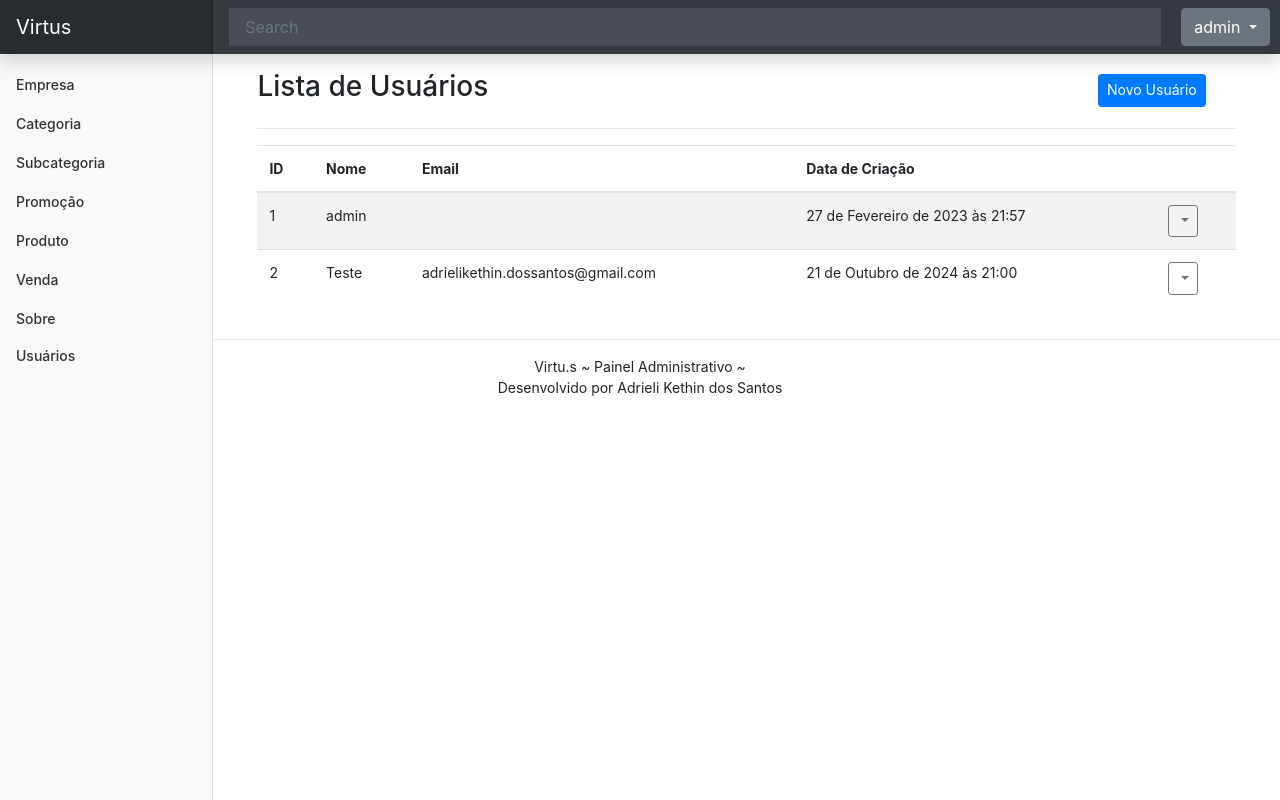
After one commit to AdrieliKet/lojaVirtualVirtus, a Django app: page /usuarios/ in a window 1280 px wide. The commit adds this page. Run offline with Django 4.2, Linux system fonts and the light colour scheme; a user stored in the database is signed in; data comes from the database, SQL or seed files in the repository; both versions use the stored data as it was after the commit; some libraries are stand-ins or nearby versions.

Commit message:
criação da tela inicial, acesso por grupo de usuário, separação de objetos por usuário, criação das telas listagem e cadastro de usuários

```diff
--- /dev/null
+++ b/cadastros/templates/cadastros/list/usuario.html
@@ -0,0 +1,54 @@
+{% extends 'paginas/modelo.html' %}
+
+{% load static %}
+
+{% block conteudo %}
+<div class="row justify-content-center align-items-center mt-3">
+    <div class="col-md-10">
+        <h3 class="">Lista de Usuários</h3>
+    </div>
+    <div class="col-md">
+        <a href="{% url 'user-register' %}" class="btn btn-primary btn-sm">
+            <i class="bi bi-plus-lg"></i>
+            Novo Usuário
+        </a>
+    </div>
+</div>
+
+<hr>
+<div class="table-responsive-lg">
+    <table class="table table-striped">
+        <thead>
+            <tr>
+                <th>ID</th>
+                <th>Nome</th>
+                <th>Email</th>
+                <th>Data de Criação</th>
+                <th></th>
+            </tr>
+        </thead>
+        <tbody>
+            {% for usuario in usuarios %}
+                <tr>
+                    <td>{{ usuario.id }}</td>
+                    <td>{{ usuario.username }}</td>
+                    <td>{{ usuario.email }}</td>
+                    <td>{{ usuario.date_joined }}</td>
+                    <td>
+                        <div class="dropdown">
+                            <a class="btn btn-sm btn-outline-secondary dropdown-toggle" href="#" role="button"
+                                data-bs-toggle="dropdown" aria-expanded="false">
+                                <i class="bi bi-gear"></i>
+                            </a>
+                        </div>
+                    </td>
+                </tr>
+                {% empty %}
+                <tr>
+                    <th colspan="100%">Nenhum registro encontrado.</th>
+                </tr>
+            {% endfor %}
+        </tbody>
+    </table>
+    </div>
+{% endblock %}
--- a/cadastros/templates/cadastros/list/venda.html
+++ b/cadastros/templates/cadastros/list/venda.html
@@ -30,6 +30,7 @@
                 <th>Promoção</th>
                 <th>Pago</th>
                 <th>Pegue e Monte</th>
+                <th></th>
             </tr>
         </thead>
         <tbody>
--- a/cadastros/urls.py
+++ b/cadastros/urls.py
@@ -5,6 +5,8 @@ from .views import SubcategoriaCreate, SubcategoriaUpdate, SubcategoriaList, Sub
 from .views import PromocaoCreate, PromocaoUpdate, PromocaoList, PromocaoDetail, PromocaoDelete
 from .views import ProdutoCreate, ProdutoUpdate, ProdutoList, ProdutoDetail, ProdutoDelete
 from .views import VendaCreate, VendaUpdate, VendaList, VendaDetail, VendaDelete
+from .views import UserRegisterView, UserListView, UserUpdateView, UserDeleteView
+from .views import home
 
 urlpatterns = [
 
@@ -46,4 +48,11 @@ urlpatterns = [
     path("detalhar/promocao/<int:pk>/",  PromocaoDetail.as_view(), name="detalhar-promocao"),
     path("detalhar/produto/<int:pk>/", ProdutoDetail.as_view(), name="detalhar-produto"),
     path("detalhar/venda/<int:pk>/", VendaDetail.as_view(), name="detalhar-venda"),
+
+    path('register/', UserRegisterView.as_view(), name='user-register'),
+    path('usuarios/', UserListView.as_view(), name='listar-usuarios'),
+    path('editar/usuario/<int:pk>/', UserUpdateView.as_view(), name='editar-usuario'),
+    path('excluir/usuario/<int:pk>/', UserDeleteView.as_view(), name='excluir-usuario'),
+
+    path('', home, name='home'),
 ]
--- a/cadastros/views.py
+++ b/cadastros/views.py
@@ -9,9 +9,22 @@ from django.views.generic.list import ListView
 from django.views.generic.detail import DetailView
 from django.contrib.auth.mixins import LoginRequiredMixin
 from django.shortcuts import get_object_or_404
+from django.urls import reverse_lazy
+from .forms import CustomUserCreationForm
+from django.contrib.auth.mixins import UserPassesTestMixin
+from django.contrib.auth.decorators import login_required
+from django.contrib.auth.models import User
+from django.shortcuts import redirect
+from django.shortcuts import render
 
 
-class EmpresaCreate(CreateView, LoginRequiredMixin):
+from django.views.generic.edit import CreateView
+from django.contrib.auth.mixins import LoginRequiredMixin, UserPassesTestMixin
+from django.urls import reverse_lazy
+from django.shortcuts import redirect
+from .models import Empresa
+
+class EmpresaCreate(LoginRequiredMixin, UserPassesTestMixin, CreateView):
     model = Empresa
     fields = ["nome", "email", "telefone", "documento", "endereco"]
     template_name = "cadastros/form.html"
@@ -22,10 +35,17 @@ class EmpresaCreate(CreateView, LoginRequiredMixin):
         dados["titulo"] = "Cadastro de Empresa"
         return dados
 
-    # def form_valid(self, form):
-    #     form.instance.cadastrado_por = self.request.user
-    #     form.instance.alterado_por = self.request.user
-    #     return super().form_valid(form)
+    def form_valid(self, form):
+        form.instance.cadastrado_por = self.request.user
+        form.instance.alterado_por = self.request.user
+        return super().form_valid(form)
+
+    def test_func(self):
+        return self.request.user.is_superuser or self.request.user.groups.filter(name='admin').exists()
+
+    def handle_no_permission(self):
+        return redirect('login')
+
 
 
 class CategoriaCreate(CreateView, LoginRequiredMixin):
@@ -39,10 +59,10 @@ class CategoriaCreate(CreateView, LoginRequiredMixin):
         dados["titulo"] = "Cadastro de Categoria"
         return dados
 
-    # def form_valid(self, form):
-    #     form.instance.cadastrado_por = self.request.user
-    #     form.instance.alterado_por = self.request.user
-    #     return super().form_valid(form)
+    def form_valid(self, form):
+        form.instance.cadastrado_por = self.request.user
+        form.instance.alterado_por = self.request.user
+        return super().form_valid(form)
 
 
 class SubcategoriaCreate(CreateView, LoginRequiredMixin):
@@ -57,10 +77,10 @@ class SubcategoriaCreate(CreateView, LoginRequiredMixin):
         dados["titulo"] = "Cadastro de Subcategoria"
         return dados
 
-    # def form_valid(self, form):
-    #     form.instance.cadastrado_por = self.request.user
-    #     form.instance.alterado_por = self.request.user
-    #     return super().form_valid(form)
+    def form_valid(self, form):
+        form.instance.cadastrado_por = self.request.user
+        form.instance.alterado_por = self.request.user
+        return super().form_valid(form)
 
 
 class PromocaoCreate(CreateView, LoginRequiredMixin):
@@ -74,10 +94,10 @@ class PromocaoCreate(CreateView, LoginRequiredMixin):
         dados["titulo"] = "Cadastro de Promoção"
         return dados
 
-    # def form_valid(self, form):
-        # form.instance.cadastrado_por = self.request.user
-        # form.instance.alterado_por = self.request.user
-        # return super().form_valid(form)
+    def form_valid(self, form):
+        form.instance.cadastrado_por = self.request.user
+        form.instance.alterado_por = self.request.user
+        return super().form_valid(form)
 
 
 class ProdutoCreate(CreateView, LoginRequiredMixin):
@@ -91,10 +111,10 @@ class ProdutoCreate(CreateView, LoginRequiredMixin):
         dados["titulo"] = "Cadastro de Produtos"
         return dados
 
-    # def form_valid(self, form):
-    #     form.instance.cadastrado_por = self.request.user
-    #     form.instance.alterado_por = self.request.user
-    #     return super().form_valid(form)
+    def form_valid(self, form):
+        form.instance.cadastrado_por = self.request.user
+        form.instance.alterado_por = self.request.user
+        return super().form_valid(form)
 
 
 class VendaCreate(CreateView, LoginRequiredMixin):
@@ -109,16 +129,16 @@ class VendaCreate(CreateView, LoginRequiredMixin):
         dados["titulo"] = "Cadastro de Vendas"
         return dados
 
-    # def form_valid(self, form):
-    #     form.instance.cadastrado_por = self.request.user
-    #     form.instance.alterado_por = self.request.user
-    #     return super().form_valid(form)
+    def form_valid(self, form):
+        form.instance.cadastrado_por = self.request.user
+        form.instance.alterado_por = self.request.user
+        return super().form_valid(form)
 
 
 #########################################################################################################################
 
 
-class EmpresaUpdate(UpdateView, LoginRequiredMixin):
+class EmpresaUpdate(UpdateView, LoginRequiredMixin, UserPassesTestMixin):
     model = Empresa
     fields = ["nome", "email", "telefone", "documento", "endereco"]
     template_name = "cadastros/form.html"
@@ -129,9 +149,19 @@ class EmpresaUpdate(UpdateView, LoginRequiredMixin):
         dados["titulo"] = "Alterar Empresa"
         return dados
 
-    # def form_valid(self, form):
-    #     form.instance.alterado_por = self.request.user
-    #     return super().form_valid(form)
+    def form_valid(self, form):
+        form.instance.alterado_por = self.request.user
+        return super().form_valid(form)
+
+    def get_queryset(self):
+        self.object_list = Empresa.objects.filter(cadastrado_por=self.request.user)
+        return self.object_list
+
+    def test_func(self):
+        return self.request.user.is_superuser or self.request.user.groups.filter(name='admin').exists()
+
+    def handle_no_permission(self):
+        return redirect('login')
 
 
 
@@ -146,9 +176,9 @@ class CategoriaUpdate(UpdateView, LoginRequiredMixin):
         dados["titulo"] = "Alterar Categoria"
         return dados
 
-    # def form_valid(self, form):
-    #     form.instance.alterado_por = self.request.user
-    #     return super().form_valid(form)
+    def form_valid(self, form):
+        form.instance.alterado_por = self.request.user
+        return super().form_valid(form)
 
 
 
@@ -165,9 +195,9 @@ class SubcategoriaUpdate(UpdateView, LoginRequiredMixin):
         dados["titulo"] = "Alterar Subcategoria"
         return dados
 
-    # def form_valid(self, form):
-    #     form.instance.alterado_por = self.request.user
-    #     return super().form_valid(form)
+    def form_valid(self, form):
+        form.instance.alterado_por = self.request.user
+        return super().form_valid(form)
 
 
 
@@ -183,9 +213,13 @@ class PromocaoUpdate(UpdateView, LoginRequiredMixin):
         dados["titulo"] = "Alterar Promoção"
         return dados
 
-    # def form_valid(self, form):
-    #     form.instance.alterado_por = self.request.user
-    #     return super().form_valid(form)
+    def form_valid(self, form):
+        form.instance.alterado_por = self.request.user
+        return super().form_valid(form)
+
+    def get_queryset(self):
+        self.object_list = Promocao.objects.filter(cadastrado_por=self.request.user)
+        return self.object_list
 
 
 
@@ -200,9 +234,9 @@ class ProdutoUpdate(UpdateView, LoginRequiredMixin):
         dados["titulo"] = "Alterar Produto"
         return dados
 
-    # def form_valid(self, form):
-    #     form.instance.alterado_por = self.request.user
-    #     return super().form_valid(form)
+    def form_valid(self, form):
+        form.instance.alterado_por = self.request.user
+        return super().form_valid(form)
 
 
 class VendaUpdate(UpdateView, LoginRequiredMixin):
@@ -217,19 +251,28 @@ class VendaUpdate(UpdateView, LoginRequiredMixin):
         dados["titulo"] = "Alterar Venda"
         return dados
 
-    # def form_valid(self, form):
-    #     form.instance.alterado_por = self.request.user
-    #     return super().form_valid(form)
+    def form_valid(self, form):
+        form.instance.alterado_por = self.request.user
+        return super().form_valid(form)
 
 
 #########################################################################################################
 
 
-class EmpresaDelete(DeleteView, LoginRequiredMixin):
+class EmpresaDelete(DeleteView, LoginRequiredMixin, UserPassesTestMixin):
     model = Empresa
     template_name = "cadastros/delete.html"
     success_url = reverse_lazy("listar-empresa")
 
+    def get_queryset(self):
+        self.object_list = Empresa.objects.filter(cadastrado_por=self.request.user)
+        return self.object_list
+
+    def test_func(self):
+        return self.request.user.is_superuser or self.request.user.groups.filter(name='admin').exists()
+
+    def handle_no_permission(self):
+        return redirect('login')
 
 
 class CategoriaDelete(DeleteView, LoginRequiredMixin):
@@ -250,6 +293,10 @@ class PromocaoDelete(DeleteView, LoginRequiredMixin):
     model = Promocao
     template_name = "cadastros/delete.html"
     success_url = reverse_lazy("listar-promocao")
+
+    def get_queryset(self):
+        self.object_list = Promocao.objects.filter(cadastrado_por=self.request.user)
+        return self.object_list
 
 
 
@@ -272,13 +319,23 @@ class VendaDelete(DeleteView, LoginRequiredMixin):
 ##################################################
 
 
-class EmpresaList(ListView, LoginRequiredMixin):
+class EmpresaList(ListView, LoginRequiredMixin, UserPassesTestMixin):
     model = Empresa
     template_name = "cadastros/list/empresa.html"
 
-    # def get_queryset(self):
-    #     self.object_list = Empresa.objects.filter(cadastrado_por=self.request.user)
-    #     return self.object_list
+    def get_queryset(self):
+        self.object_list = Empresa.objects.filter(cadastrado_por=self.request.user)
+        return self.object_list
+
+    def get_queryset(self):
+        self.object_list = Empresa.objects.filter(cadastrado_por=self.request.user)
+        return self.object_list
+
+    def test_func(self):
+        return self.request.user.is_superuser or self.request.user.groups.filter(name='admin').exists()
+
+    def handle_no_permission(self):
+        return redirect('login')
 
 
 class CategoriaList(ListView, LoginRequiredMixin):
@@ -295,6 +352,14 @@ class PromocaoList(ListView, LoginRequiredMixin):
     model = Promocao
     template_name = "cadastros/list/promocao.html"
 
+    def get_queryset(self):
+        self.object_list = Promocao.objects.filter(cadastrado_por=self.request.user)
+        return self.object_list
+
+    def get_queryset(self):
+        self.object_list = Promocao.objects.filter(cadastrado_por=self.request.user)
+        return self.object_list
+
 
 class ProdutoList(ListView, LoginRequiredMixin):
     model = Produto
@@ -308,9 +373,15 @@ class VendaList(ListView, LoginRequiredMixin):
 ##################################################
 
 
-class EmpresaDetail(DetailView, LoginRequiredMixin):
+class EmpresaDetail(DetailView, LoginRequiredMixin, UserPassesTestMixin):
     model = Empresa
     template_name = "cadastros/detail/empresa.html"
+
+    def test_func(self):
+        return self.request.user.is_superuser or self.request.user.groups.filter(name='admin').exists()
+
+    def handle_no_permission(self):
+        return redirect('login')
 
 
 class CategoriaDetail(DetailView, LoginRequiredMixin):
@@ -339,3 +410,68 @@ class VendaDetail(DetailView, LoginRequiredMixin):
 
 
 ##################################################
+
+class UserRegisterView(CreateView):
+    form_class = CustomUserCreationForm
+    template_name = 'cadastros/form.html'
+    success_url = reverse_lazy('login')
+
+    def test_func(self):
+        return self.request.user.is_superuser or self.request.user.groups.filter(name='admin').exists()
+
+
+    def handle_no_permission(self):
+        return redirect('login')
+
+
+class UserListView(UserPassesTestMixin, ListView):
+    model = User
+    template_name = "cadastros/list/usuario.html"
+    context_object_name = "usuarios"
+
+    def test_func(self):
+        return self.request.user.is_superuser or self.request.user.groups.filter(name='admin').exists()
+
+    def handle_no_permission(self):
+        return redirect('login')
+
+
+class UserUpdateView(UserPassesTestMixin, UpdateView):
+    model = User
+    template_name = "cadastros/form.html"
+    fields = ["username", "first_name", "last_name", "email"]
+    success_url = reverse_lazy("listar-usuarios")
+
+    def test_func(self):
+        return self.request.user.is_superuser or self.request.user.groups.filter(name='admin').exists()
+
+    def handle_no_permission(self):
+        return redirect('login')
+
+
+class UserDeleteView(UserPassesTestMixin, DeleteView):
+    model = User
+    template_name = "cadastros/delete.html"
+    success_url = reverse_lazy("listar-usuarios")
+
+    def test_func(self):
+        return self.request.user.is_superuser or self.request.user.groups.filter(name='admin').exists()
+
+    def handle_no_permission(self):
+        return redirect('login')
+
+
+def home(request):
+    produtos = Produto.objects.order_by('-data_inclusao')[:5]
+    categorias = Categoria.objects.order_by('-nome')[:5]
+    subcategorias = Subcategoria.objects.order_by('-nome_subcategoria')[:5]
+    promocoes = Promocao.objects.order_by('-data_inicio')[:5]
+    vendas = Venda.objects.order_by('-data_venda')[:5]
+
+    return render(request, 'cadastros/list/home.html', {
+        'produtos': produtos,
+        'categorias': categorias,
+        'subcategorias': subcategorias,
+        'promocoes': promocoes,
+        'vendas': vendas,
+    })
--- a/lojaVirtual/settings.py
+++ b/lojaVirtual/settings.py
@@ -142,4 +142,4 @@ CRISPY_TEMPLATE_PACK = 'bootstrap5'
 # Configurações de autenticação
 LOGIN_URL = "login"
 LOGOUT_REDIRECT_URL = "login"
-LOGIN_REDIRECT_URL = "sobre"
+LOGIN_REDIRECT_URL = "home"
--- a/paginas/templates/paginas/modelo.html
+++ b/paginas/templates/paginas/modelo.html
@@ -23,7 +23,7 @@
 <body>
     {% block menu %}
     <header class="navbar navbar-dark sticky-top bg-dark flex-md-nowrap p-0 shadow">
-        <a class="navbar-brand col-md-3 col-lg-2 me-0 px-3 fs-6" href="/sobre">Virtus</a>
+        <a class="navbar-brand col-md-3 col-lg-2 me-0 px-3 fs-6" href="/">Virtus</a>
 
         <button class="navbar-toggler position-absolute d-md-none collapsed" type="button" data-bs-toggle="collapse"
             data-bs-target="#sidebarMenu" aria-controls="sidebarMenu" aria-expanded="false"
@@ -100,15 +100,21 @@
                                 Sobre
                             </a>
                         </li>
+                        <li class="nav-item">
+                            <a class="nav-link" href="{% url 'listar-usuarios' %}">Usuários</a>
+                        </li>
                     </ul>
                 </div>
             </nav>
             {% endif %}
             {% endblock %}
 
-            <main class="col-12 {% if request.user.is_authenticated %}col-sm-9 col-md-9 col-lg-10{% endif %} px-4">
+            <main class="col-12 px-4">
                 {% if request.user.is_authenticated %}
-                <div class="d-flex justify-content-between flex-wrap flex-md-nowrap align-items-center pt-3 pb-2 mb-3 border-bottom">
+                <div class="col-12 col-sm-9 col-md-9 col-lg-10 px-4" style="position: relative; left: 17%;">
+                    {% block conteudo %}
+                    <div
+                        class="d-flex justify-content-between flex-wrap flex-md-nowrap align-items-center pt-3 pb-2 mb-3 border-bottom">
                         <h1 class="h2">Dashboard</h1>
                         <div class="btn-toolbar mb-2 mb-md-0">
                             <div class="btn-group me-2">
@@ -122,9 +128,11 @@
                         </div>
                     </div>
                     <canvas class="my-4 w-100" id="myChart" width="900" height="380"></canvas>
+                    {% endblock %}
+                </div>
                 {% else %}
-                <div class="d-flex justify-content-center align-items-center vh-100">
-                    <div class="col-12 col-sm-6 col-md-3">
+                <div class="col-12 d-flex justify-content-center align-items-center vh-100">
+                    <div class="col-lg-3 col-sm-6 col-md-6">
                         <h2 class="text-center mb-4 mt-4">Login</h2>
                         <div class="card p-4 shadow">
                             <form method="post" action="{% url 'login' %}">
--- a/paginas/urls.py
+++ b/paginas/urls.py
@@ -1,9 +1,6 @@
 from django.urls import path
-from .views import IndexView
 from .views import SobreView
 
 urlpatterns = [
-
-    path("", IndexView.as_view(), name="index"),
     path("sobre/", SobreView.as_view(), name="sobre"),
 ]
--- a/paginas/views.py
+++ b/paginas/views.py
@@ -1,7 +1,4 @@
 from django.views.generic import TemplateView
-
-class IndexView(TemplateView):
-    template_name = "paginas/modelo.html"
 
 class SobreView(TemplateView):
     template_name = "paginas/sobre.html"
```
Also changed, not shown: cadastros/forms.py (added, +17 -0 lines), cadastros/templates/cadastros/list/home.html (added, +86 -0 lines), db.sqlite3. Lines whose indentation alone changed are shown as unchanged.
